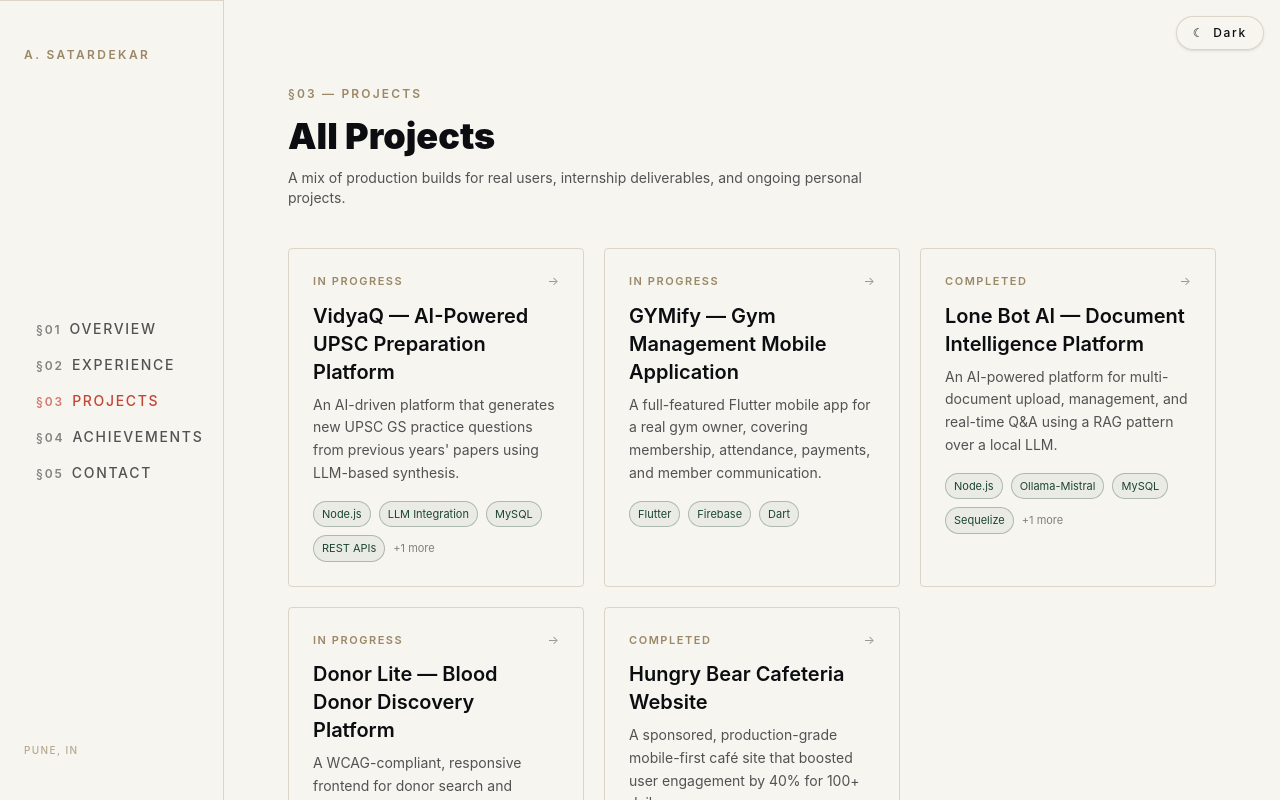
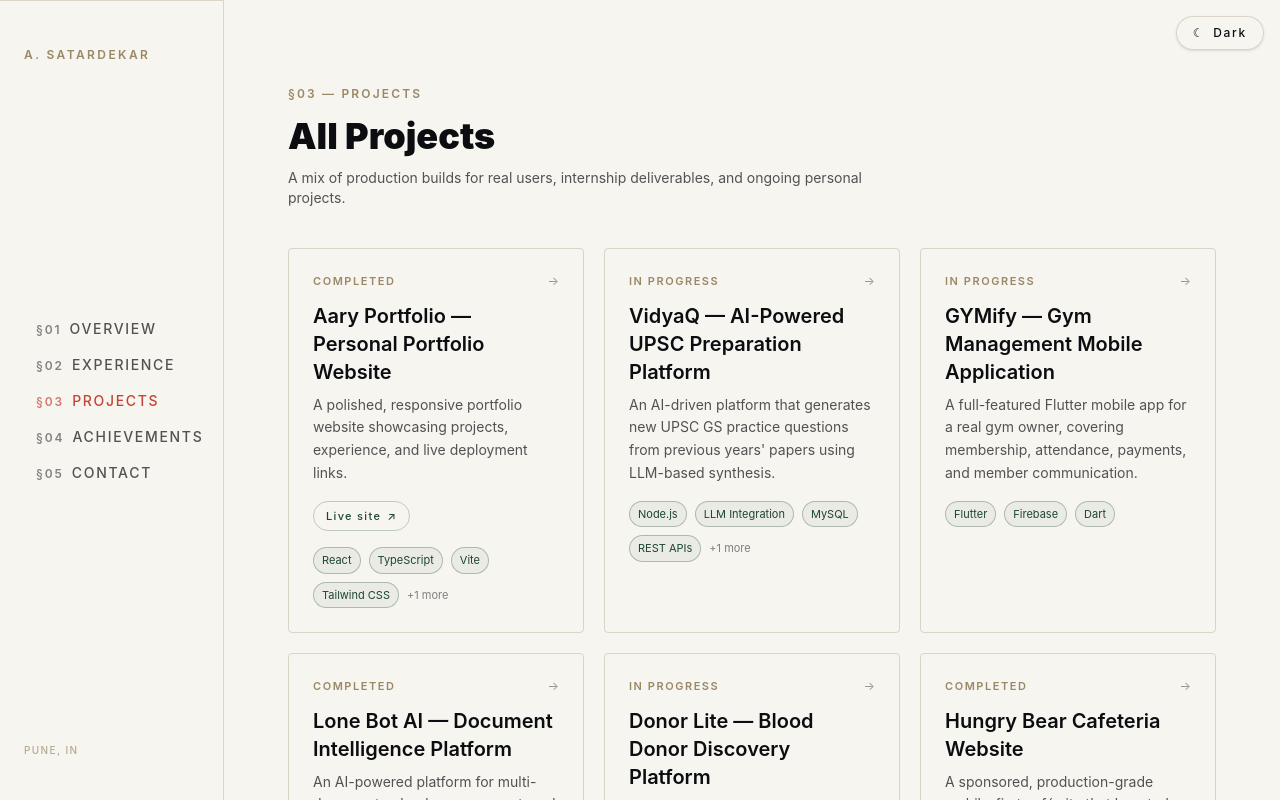
Before and after one commit to Aary23S/aary-portfolio, a React (Vite) app: page /projects in a window 1280 px wide. Shown: the top 800 px of the page. Built offline with nearby package versions, Linux system fonts and the light colour scheme.

Commit message:
attached the live links to the projects

```diff
--- a/src/components/sections/ProjectCard.tsx
+++ b/src/components/sections/ProjectCard.tsx
@@ -35,6 +35,22 @@ export function ProjectCard({ project }: ProjectCardProps) {
         {project.summary}
       </p>
 
+      {project.liveUrl && (
+        <button
+          type="button"
+          onClick={(event) => {
+            event.preventDefault();
+            event.stopPropagation();
+            window.open(project.liveUrl, "_blank", "noopener,noreferrer");
+          }}
+          className="mt-4 inline-flex items-center gap-1.5 rounded-full border border-signal/25 px-3 py-1.5 font-sans text-[11px] font-medium tracking-[0.12em] text-signal transition-colors hover:border-flag hover:text-flag"
+          aria-label={`Open live site for ${project.title}`}
+        >
+          Live site
+          <span aria-hidden="true">↗</span>
+        </button>
+      )}
+
       <div className="flex flex-wrap gap-2 mt-4">
         {project.stack.slice(0, 4).map((tech) => (
           <Tag key={tech}>{tech}</Tag>
--- a/src/data/projects.ts
+++ b/src/data/projects.ts
@@ -1,6 +1,26 @@
 import type { ProjectEntry } from "../types";
 
 export const projects: ProjectEntry[] = [
+  {
+    slug: "aary-portfolio",
+    title: "Aary Portfolio — Personal Portfolio Website",
+    summary:
+      "A polished, responsive portfolio website showcasing projects, experience, and live deployment links.",
+    description: [
+      "This portfolio website presents my work in a clean, responsive layout with project cards, profile details, and direct access to live deployments.",
+      "It is designed to be easy to maintain, visually calm, and production-ready for recruiters, collaborators, and public sharing.",
+    ],
+    status: "completed",
+    startDate: "2026-06",
+    endDate: "2026-06",
+    stack: ["React", "TypeScript", "Vite", "Tailwind CSS", "Vercel"],
+    liveUrl: "https://aary-portfolio.vercel.app/",
+    highlights: [
+      "Responsive portfolio grid and project detail views",
+      "Dark mode with persisted theme preference",
+      "Live project and social links surfaced in the UI",
+    ],
+  },
   {
     slug: "vidyaq",
     title: "VidyaQ — AI-Powered UPSC Preparation Platform",
@@ -71,6 +91,7 @@ export const projects: ProjectEntry[] = [
     startDate: "2025-05",
     endDate: "present",
     stack: ["HTML5", "CSS3", "JavaScript", "Git"],
+    liveUrl: "https://donor-lite.vercel.app/",
     highlights: [
       "WCAG-compliant accessibility from the ground up",
       "Modular CSS architecture",
@@ -90,6 +111,7 @@ export const projects: ProjectEntry[] = [
     startDate: "2025-04",
     endDate: "2025-04",
     stack: ["HTML", "CSS", "JavaScript", "Git"],
+    liveUrl: "https://hungrybearcafe.vercel.app/",
     highlights: [
       "Secured official institutional sponsorship",
       "+40% engagement increase, 100+ daily users",
```
